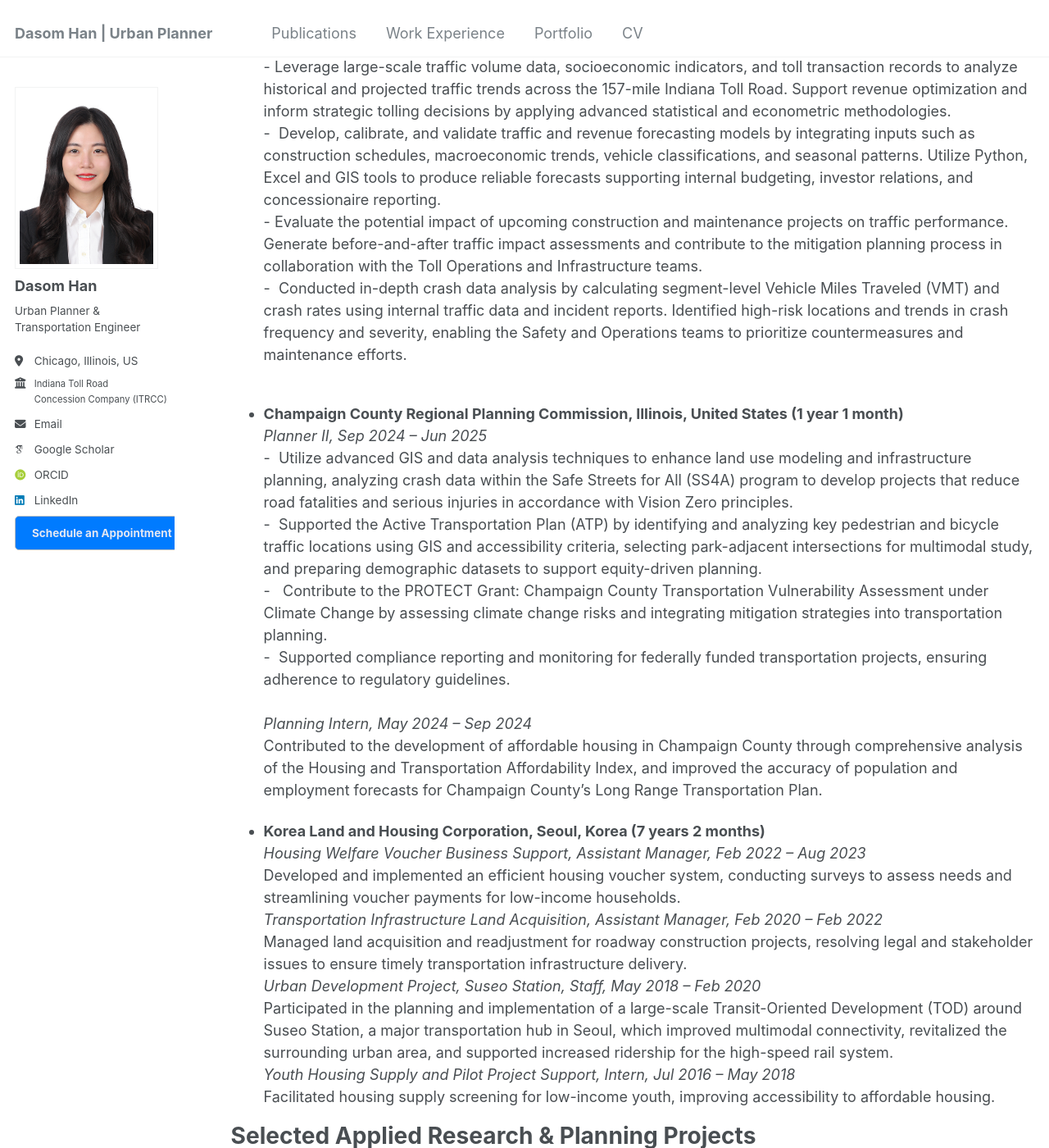
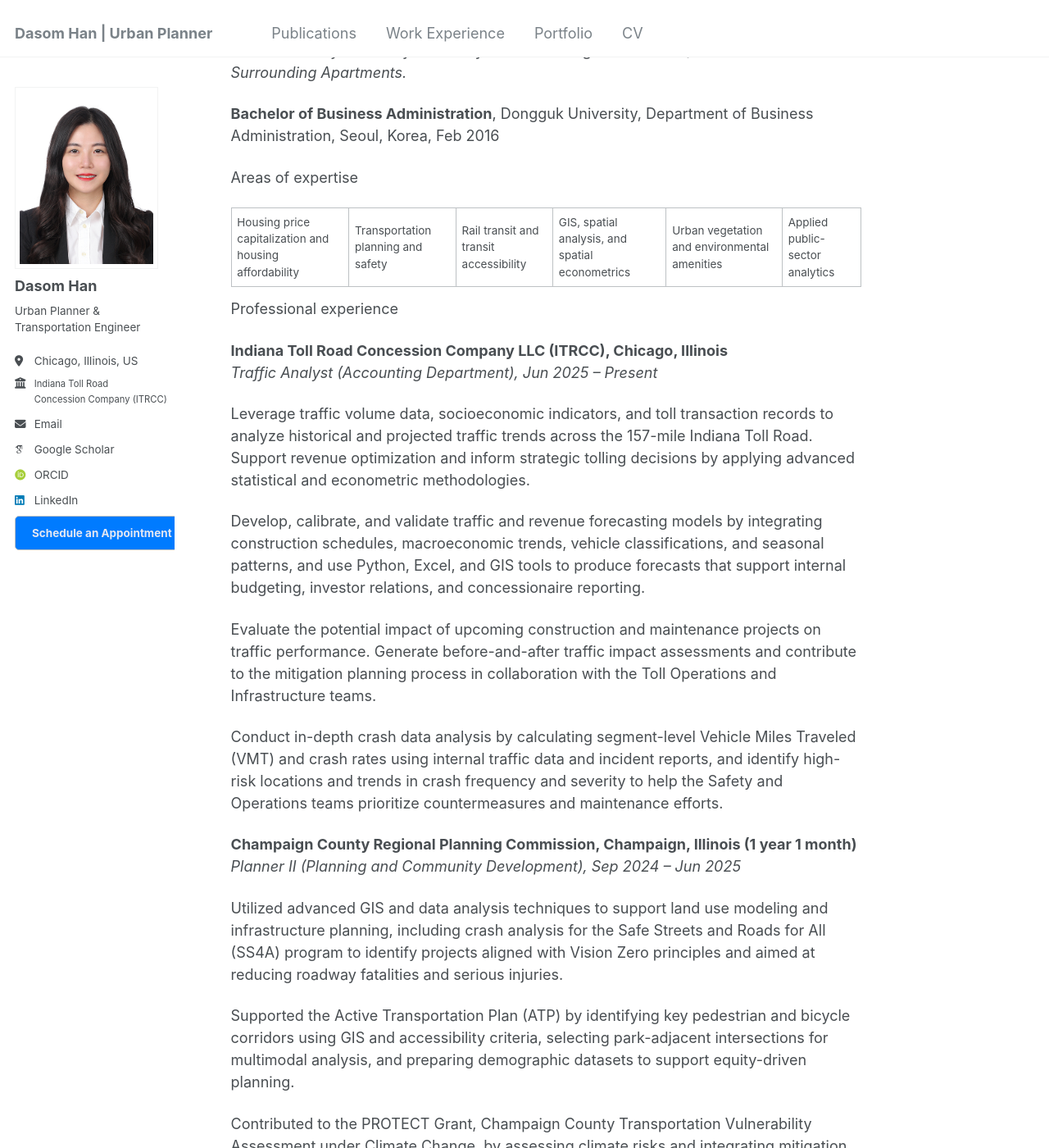
Before and after one commit to dasomh/dasomh.github.io, a Jekyll site: the page built from _pages/cv.md, in a window 1280 px wide and 1400 px high, scrolled down 472 px. Shown: the whole window at 82% size. Built offline with Jekyll 4.4.1, drawn with Linux system fonts in a browser that asks for light colours; some web fonts are replaced; our own code applies the rules of GitHub Pages for plain Markdown files; some of the changed text lies outside the part shown.

Commit message:
Update cv.md

```diff
--- a/_pages/cv.md
+++ b/_pages/cv.md
@@ -1,87 +1,114 @@
----
 layout: archive
 title: "CV"
 permalink: /cv/
 author_profile: true
 redirect_from:
-  - /resume
----
+
+/resume
 
 {% include base_path %}
 
 Education
-======
-* Ph.D. in Real Estate Studies, Hanyang University, Feb 2026<br><em>Dissertation: Rail Stations and Housing Price Capitalization: Express, Heavy, and Light Rail in the Seoul Metropolitan Area.</em>
-* M.S. in Urban Planning (Sustainable Urban Management), University of Illinois at Urbana Champaign, 2024
-* M.S. in Real Estate Management, Hanyang University, 2018<br><em>Thesis: A Research on the Influences of the Ui-LRT(Light Rail Transit) on the Prices Surrounding Apartments.</em>
-* B.S. in Business Administration, Dongguk University, 2016
 
-Work experience
-======
+<strong>Ph.D. in Real Estate Studies</strong>, Hanyang University, Graduate School of Urban Studies, Seoul, Korea, Feb 2026<br>
+<em>Dissertation: Rail Stations and Housing Price Capitalization: Express, Heavy, and Light Rail in the Seoul Metropolitan Area.</em>
 
-*	<strong>Indiana Toll Road Concession Company (ITRCC), Chicago, Illinois, United States</strong><br>
-<em>Traffic Analyst, Jun 2025 – Present</em><br>
-- Leverage large-scale traffic volume data, socioeconomic indicators, and toll transaction records to analyze historical and projected traffic trends across the 157-mile Indiana Toll Road. Support revenue optimization and inform strategic tolling decisions by applying advanced statistical and econometric methodologies.<br>
--  Develop, calibrate, and validate traffic and revenue forecasting models by integrating inputs such as construction schedules, macroeconomic trends, vehicle classifications, and seasonal patterns. Utilize Python, Excel and GIS tools to produce reliable forecasts supporting internal budgeting, investor relations, and concessionaire reporting.<br>
-- Evaluate the potential impact of upcoming construction and maintenance projects on traffic performance. Generate before-and-after traffic impact assessments and contribute to the mitigation planning process in collaboration with the Toll Operations and Infrastructure teams.<br>
--  Conducted in-depth crash data analysis by calculating segment-level Vehicle Miles Traveled (VMT) and crash rates using internal traffic data and incident reports. Identified high-risk locations and trends in crash frequency and severity, enabling the Safety and Operations teams to prioritize countermeasures and maintenance efforts.<br>
-<br>
-*	<strong>Champaign County Regional Planning Commission, Illinois, United States (1 year 1 month)</strong><br>
-<em>Planner II, Sep 2024 – Jun 2025</em><br>
--  Utilize advanced GIS and data analysis techniques to enhance land use modeling and infrastructure planning, analyzing crash data within the Safe Streets for All (SS4A) program to develop projects that reduce road fatalities and serious injuries in accordance with Vision Zero principles.<br>
--  Supported the Active Transportation Plan (ATP) by identifying and analyzing key pedestrian and bicycle traffic locations using GIS and accessibility criteria, selecting park-adjacent intersections for multimodal study, and preparing demographic datasets to support equity-driven planning.<br>
--   Contribute to the PROTECT Grant: Champaign County Transportation Vulnerability Assessment under Climate Change by assessing climate change risks and integrating mitigation strategies into transportation planning.<br>
--  Supported compliance reporting and monitoring for federally funded transportation projects, ensuring adherence to regulatory guidelines.<br>
-<br>
-<em>Planning Intern, May 2024 – Sep 2024</em><br>
+<strong>Master of Science in Sustainable Urban Management</strong>, University of Illinois at Urbana-Champaign, Department of Urban and Regional Planning, USA, May 2024
+
+<strong>Master of Real Estate Management</strong>, Hanyang University, Graduate School of Convergence Real Estate, Seoul, Korea, Aug 2018<br>
+<em>Thesis: A Study on the Influences of the Ui-LRT (Light Rail Transit) on the Prices Surrounding Apartments.</em>
+
+<strong>Bachelor of Business Administration</strong>, Dongguk University, Department of Business Administration, Seoul, Korea, Feb 2016
+
+Areas of expertise
+
+Housing price capitalization and housing affordability | Transportation planning and safety | Rail transit and transit accessibility | GIS, spatial analysis, and spatial econometrics | Urban vegetation and environmental amenities | Applied public-sector analytics
+
+Professional experience
+
+<strong>Indiana Toll Road Concession Company LLC (ITRCC), Chicago, Illinois</strong><br>
+<em>Traffic Analyst (Accounting Department), Jun 2025 – Present</em><br>
+
+Leverage traffic volume data, socioeconomic indicators, and toll transaction records to analyze historical and projected traffic trends across the 157-mile Indiana Toll Road. Support revenue optimization and inform strategic tolling decisions by applying advanced statistical and econometric methodologies.<br>
+
+Develop, calibrate, and validate traffic and revenue forecasting models by integrating construction schedules, macroeconomic trends, vehicle classifications, and seasonal patterns, and use Python, Excel, and GIS tools to produce forecasts that support internal budgeting, investor relations, and concessionaire reporting.<br>
+
+Evaluate the potential impact of upcoming construction and maintenance projects on traffic performance. Generate before-and-after traffic impact assessments and contribute to the mitigation planning process in collaboration with the Toll Operations and Infrastructure teams.<br>
+
+Conduct in-depth crash data analysis by calculating segment-level Vehicle Miles Traveled (VMT) and crash rates using internal traffic data and incident reports, and identify high-risk locations and trends in crash frequency and severity to help the Safety and Operations teams prioritize countermeasures and maintenance efforts.
+
+<strong>Champaign County Regional Planning Commission, Champaign, Illinois (1 year 1 month)</strong><br>
+<em>Planner II (Planning and Community Development), Sep 2024 – Jun 2025</em><br>
+
+Utilized advanced GIS and data analysis techniques to support land use modeling and infrastructure planning, including crash analysis for the Safe Streets and Roads for All (SS4A) program to identify projects aligned with Vision Zero principles and aimed at reducing roadway fatalities and serious injuries.<br>
+
+Supported the Active Transportation Plan (ATP) by identifying key pedestrian and bicycle corridors using GIS and accessibility criteria, selecting park-adjacent intersections for multimodal analysis, and preparing demographic datasets to support equity-driven planning.<br>
+
+Contributed to the PROTECT Grant, Champaign County Transportation Vulnerability Assessment under Climate Change, by assessing climate risks and integrating mitigation strategies into transportation planning.<br>
+
+<em>Planning Intern (Planning and Community Development), May 2024 – Aug 2024</em><br>
 Contributed to the development of affordable housing in Champaign County through comprehensive analysis of the Housing and Transportation Affordability Index, and improved the accuracy of population and employment forecasts for Champaign County's Long Range Transportation Plan.
 
-*	<strong>Korea Land and Housing Corporation, Seoul, Korea (7 years 2 months)</strong><br>
-<em>Housing Welfare Voucher Business Support, Assistant Manager, Feb 2022 – Aug 2023</em><br>
-Developed and implemented an efficient housing voucher system, conducting surveys to assess needs and streamlining voucher payments for low-income households.<br>
-<em>Transportation Infrastructure Land Acquisition, Assistant Manager, Feb 2020 – Feb 2022</em><br>
-Managed land acquisition and readjustment for roadway construction projects, resolving legal and stakeholder issues to ensure timely transportation infrastructure delivery.<br>
-<em>Urban Development Project, Suseo Station, Staff, May 2018 – Feb 2020</em><br>
-Participated in the planning and implementation of a large-scale Transit-Oriented Development (TOD) around Suseo Station, a major transportation hub in Seoul, which improved multimodal connectivity, revitalized the surrounding urban area, and supported increased ridership for the high-speed rail system.<br>
-<em>Youth Housing Supply and Pilot Project Support, Intern, Jul 2016 – May 2018</em><br>
-Facilitated housing supply screening for low-income youth, improving accessibility to affordable housing.
 
-Selected Applied Research & Planning Projects
-======
-* <strong>Annual Level of Service Certification</strong>, Jun 2025 – Jul 2026<br>
+
+<em>Assistant Manager (Transportation Infrastructure Land Acquisition), Feb 2020 – Jan 2022</em><br>
+Managed land acquisition and readjustment for roadway construction projects, coordinating valuation review, stakeholder negotiations, and administrative procedures to support timely transportation infrastructure delivery.<br>
+<br>
+<em>Staff (Urban Development Project - Suseo Station Transit-Oriented Development), May 2018 – Jan 2020</em><br>
+Supported the planning and implementation of a large-scale transit-oriented development around Suseo Station, a major transportation hub in Seoul, contributing to multimodal connectivity, area revitalization, and high-speed rail access.<br>
+<br>
+<em>Intern (Youth Housing Supply and Pilot Project Support), Jul 2016 – Apr 2018</em><br>
+Supported screening and administrative processes for youth housing supply programs, helping improve access to affordable housing for low-income young adults.
+
+Selected applied research & planning projects
+
+<strong>Annual Level of Service Certification</strong>, Jun 2025 – Jul 2026<br>
 <em>Indiana Finance Authority (IFA)</em><br>
 Developing the 2026 annual Level of Service analysis for the Indiana Toll Road, including segment-level AADT/AADTT forecasting, 60th-highest-hour estimation, and volume-to-capacity-based LOS evaluation for mainline and ramp segments using permanent count data and Highway Capacity Manual–based methods. Report in preparation for submission to the Indiana Finance Authority.
-* <strong>Safe Streets and Roads for All (SS4A)</strong>, May 2024 – May 2025<br>
+
+<strong>Safe Streets and Roads for All (SS4A)</strong>, May 2024 – May 2025<br>
 <em>U.S. Department of Transportation (USDOT)</em><br>
 Developed the GIS- and data-driven safety analysis workflows underpinning Champaign County’s SS4A / Vision Zero planning efforts. Identified high-injury intersections and corridors across urban and rural Champaign County, evaluated crash patterns and infrastructure effectiveness, and produced decision-ready maps and analytic outputs used to prioritize safety investments.
-* <strong>Housing & Transportation Affordability and Accessibility Index</strong>, May 2024 – Dec 2024<br>
+
+<strong>Housing & Transportation Affordability and Accessibility Index</strong>, May 2024 – Dec 2024<br>
 <em>Illinois Department of Transportation (IDOT)</em><br>
 Developed key analytical components of a TAZ-level housing and transportation affordability and accessibility framework for Champaign County. Integrated local housing costs, transportation burdens, access scores, and affordability measures using property, rental, transit, travel-demand, land-use, and socioeconomic datasets, including regression-based estimation of auto ownership and VMT to support locally tailored policy and investment decisions.
 
+Peer-reviewed journal publications
 
-Publications
-======
-  <ul>{% for post in site.publications reversed %}
-    {% include archive-single-cv.html %}
-  {% endfor %}</ul>
+<ul>{% for post in site.publications reversed %}
+  {% include archive-single-cv.html %}
+{% endfor %}</ul>
 
-Service and leadership
-======
-* <strong>Habitat for Humanity Champaign County, Housing Build Volunteer</strong>, Feb 2024<br>
-By supporting housing construction for the underprivileged, a stable living environment was provided for families in need of housing, and community development was promoted.
-* <strong>The Salvation Army Korea, International Volunteer</strong>, Aug 2023<br>
-Led a team to construct waterfront improvements, educated local children, provided free meals, and performed cultural shows, enhancing community well-being and cultural exchange.
-* <strong>Organ Donation Movement Headquarter, Educator</strong>, Aug 2018 – Sep 2018<br>
-Educated the public on the importance of organ donation, significantly increasing awareness and donor registrations.
-* <strong>The Salvation Army Korea, Fundraising Volunteer</strong>, Dec 2018 – Dec 2022<br>
-Organized and led fundraising events, demonstrating a strong ability to engage the community and garner support.
-Achieved a remarkable average of $220 raised per hour, significantly contributing to the funding of various charitable initiatives and causes.
-* <strong>Cultural Festival Committee, Imsil, Korea, Promotor</strong>, Sep 2018 – Sep 2019<br>
-Initiated promotional activities to revitalize Korea's declining rural areas (Imsil), attracting attention to rural challenges and garnering support for sustainable development.
+Conference presentations
+
+Han, D., & Choi, C. G. (2026, March). <em>Rail Stations and Housing Price Capitalization: Express, Heavy, and Light Rail in the Seoul Metropolitan Area.</em> Paper presented at the Association of American Geographers Annual Meeting, San Francisco, CA, USA.
+
+Han, D. (2024, April). <em>A Study on the Impact of Chicago L Train (Elevated Train) Accessibility on Housing Price.</em> Paper presented at the Association of American Geographers Annual Meeting, Honolulu, HI, USA.
+
+Han, D., & Choi, C. G. (2018, June). <em>A Study on the Impact of Ui-Sinseol Line Construction on Nearby Apartment Prices.</em> Paper presented at the Korean Regional Development Association, Seoul, Korea.
+
+Peer review service
+
+<strong>Ad Hoc Reviewer, Future Transportation, Real Estate, Sustainability, Land, Buildings and PLOS ONE</strong>, 2025 – Present<br>
+<em>30+ completed reviews</em><br>
+Reviewed interdisciplinary manuscripts spanning transportation and mobility, real estate and housing, urban and environmental planning, GIS and spatial modeling, public health, and applied quantitative methods.
+
+Scholarships and honors
+
+<strong>Outstanding Dissertation Award, Hanyang University</strong>, Feb 2026<br>
+Awarded for excellence in PhD dissertation research by the Graduate School of Urban Studies.
+
+<strong>Conference Travel Scholarship, University of Illinois at Urbana-Champaign</strong>, Apr 2024<br>
+Awarded for presenting “<em>A study on the impact of Chicago L Train accessibility on housing prices</em>” at the AAG Annual Conference 2024 in Hawaii.
+
+<strong>Commended by Director of Korea Land and Housing Corporation for Outstanding Performance</strong>, Dec 2021<br>
+Recognized by the Director for outstanding performance in leading negotiations for the acquisition of 96 acres of land, valued at approximately $305 million. This strategic land acquisition was pivotal in enhancing the efficiency of urban development projects.
 
 Skills
-======
-* Proficient in various GIS programs (ArcGIS, QGIS, PostGIS)
-* R, Python, Gitlab
-* CUBE (Transportation modeling software)
-* SPSS
+
+<strong>GIS & spatial databases:</strong> ArcGIS, QGIS, PostGIS
+
+<strong>Programming & analytics:</strong> Python, R, SQL, SPSS
+
+<strong>Transportation modeling & BI:</strong> CUBE, Power BI
```
